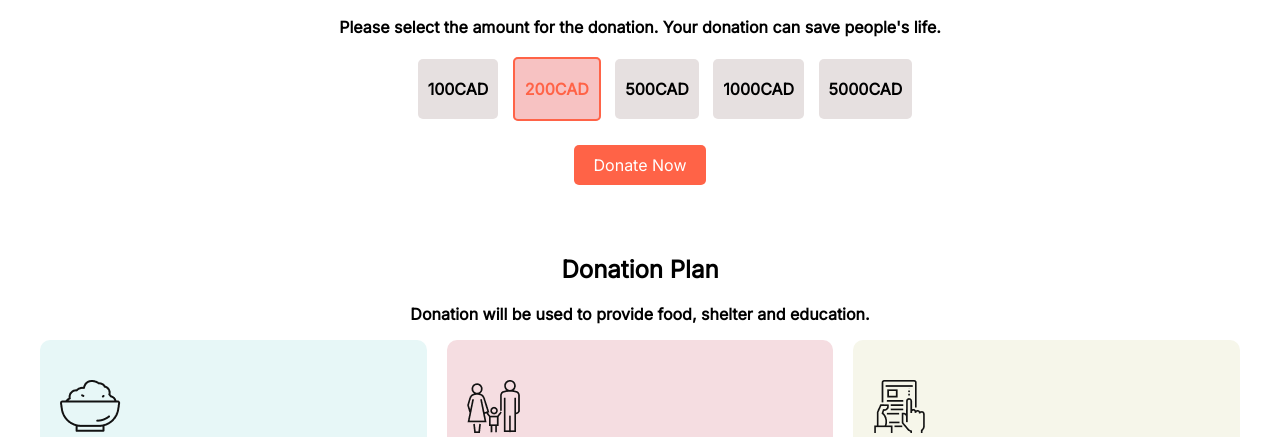
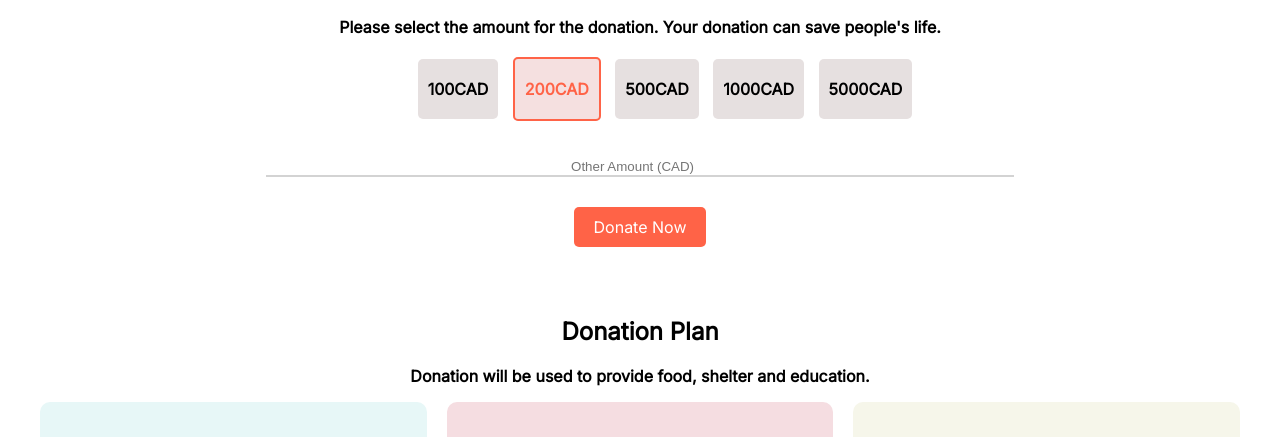
Before and after one commit to anshimi/donate-today, a plain HTML site: page index.html in a window 1280 px wide. Shown: the part 836-1273 px from the top of the page. Drawn offline with Linux system fonts and the light colour scheme.

Commit message:
form-added

```diff
--- a/index.html
+++ b/index.html
@@ -43,6 +43,12 @@
                     <li>1000CAD</li>
                     <li>5000CAD</li>
                 </ul>
+            </div>
+            <div>
+                <form action="">
+                    <input type="number" placeholder="Other Amount (CAD)">
+                </form>
+
             </div>
             <div class="link-centre">
                 <a class="link-button" target="_blank" href="https://www.linkedin.com/in/annya-shimi/">Donate Now</a>
--- a/style.css
+++ b/style.css
@@ -15,7 +15,6 @@ h2 {
 .width {
     width: 100%;
 }
-
 
 .container img {
     opacity: 0.7;
@@ -73,12 +72,24 @@ ul {
 
 #amount-200 {
     color: tomato;
-    background-color: rgb(247, 194, 194);
+    background-color: rgb(245, 224, 224);
     border: 2px solid tomato;
 }
 
 .link-centre {
-    margin-top: 20px;
+    margin-top: 40px;
+    text-align: center;
+}
+
+form {
+    margin: 20px;
+    text-align: center;
+}
+
+input {
+    border: none;
+    border-bottom: 2px solid lightgrey;
+    width: 60%;
     text-align: center;
 }
 
```
